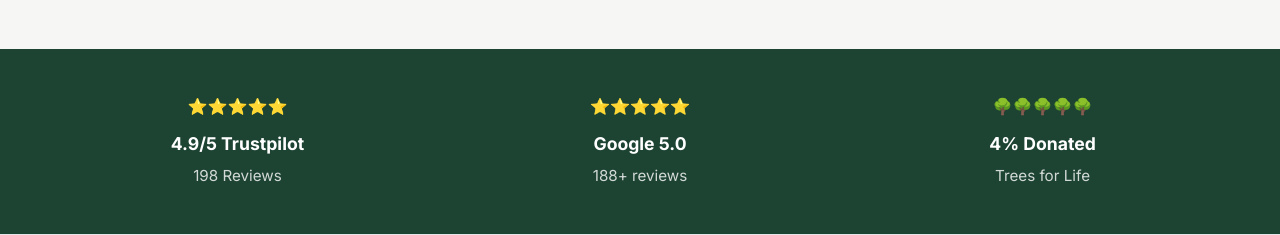
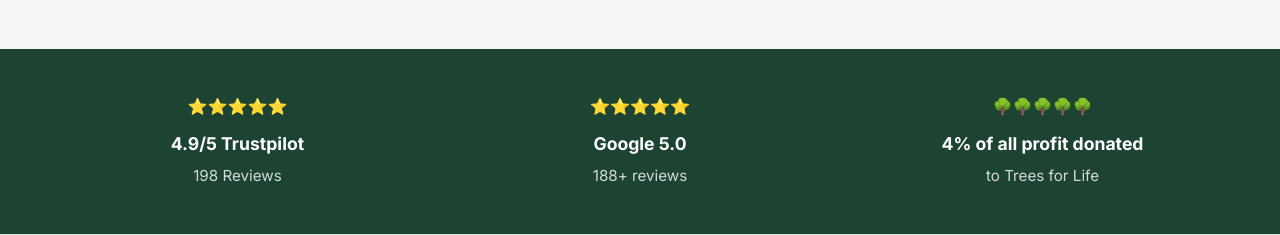
Before and after one commit to pablogriffiths/Applecoreservices, a plain HTML site: page index.html in a window 1280 px wide. Shown: the part 960-1195 px from the top of the page. Drawn offline with nearby package versions, Linux system fonts and the light colour scheme.

Commit message:
4% of profit

```diff
--- a/index.html
+++ b/index.html
@@ -102,8 +102,8 @@ Professional Mac repairs, upgrades and diagnostics from an independent specialis
 
         <div class="trust-item">
             🌳🌳🌳🌳🌳
-            <strong>4% Donated</strong>
-            <span>Trees for Life</span>
+            <strong>4% of all profit donated</strong>
+            <span>to Trees for Life</span>
         </div>
 
     </div>
```
